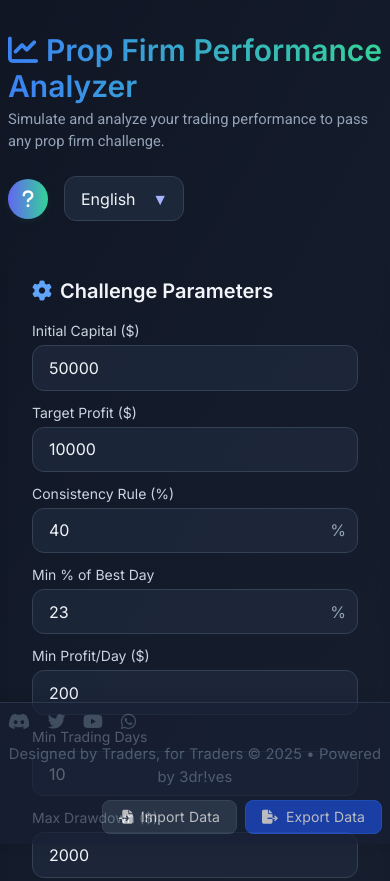
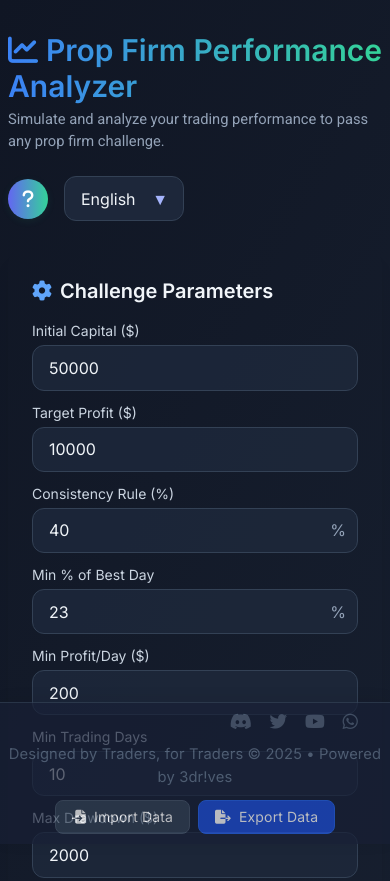
Before and after one commit to tithix/drawdown_cal, a plain HTML site: page index.html in a window 390 px wide. Shown: the top 881 px of the page. Drawn offline with nearby package versions, Linux system fonts and the light colour scheme.

Commit message:
Add files via upload

```diff
--- a/index.html
+++ b/index.html
@@ -377,13 +377,15 @@
       }
 
       .floating-footnote .footer-icons {
-        justify-content: flex-start;
-        margin: 0 0 0.3rem 0;
+        justify-content: center;
+        margin: 0 auto 0.3rem auto;
+        display: flex;
       }
 
       .floating-footnote .footer-actions {
-        justify-content: flex-end;
-        margin: 0.3rem 0 0 0;
+        justify-content: center;
+        margin: 0.3rem auto 0 auto;
+        display: flex;
       }
     }
 
```
